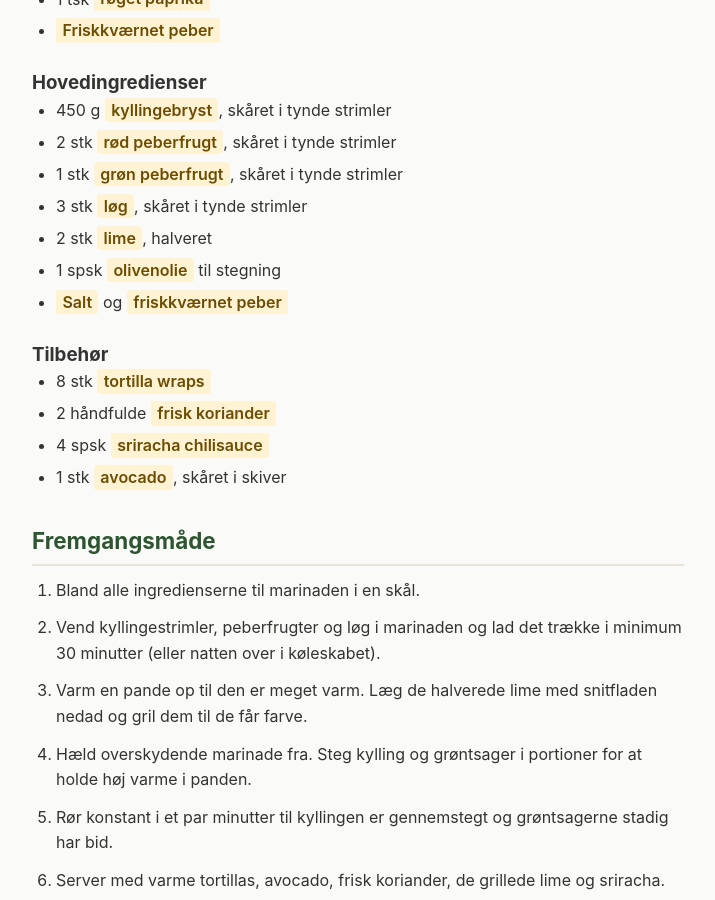
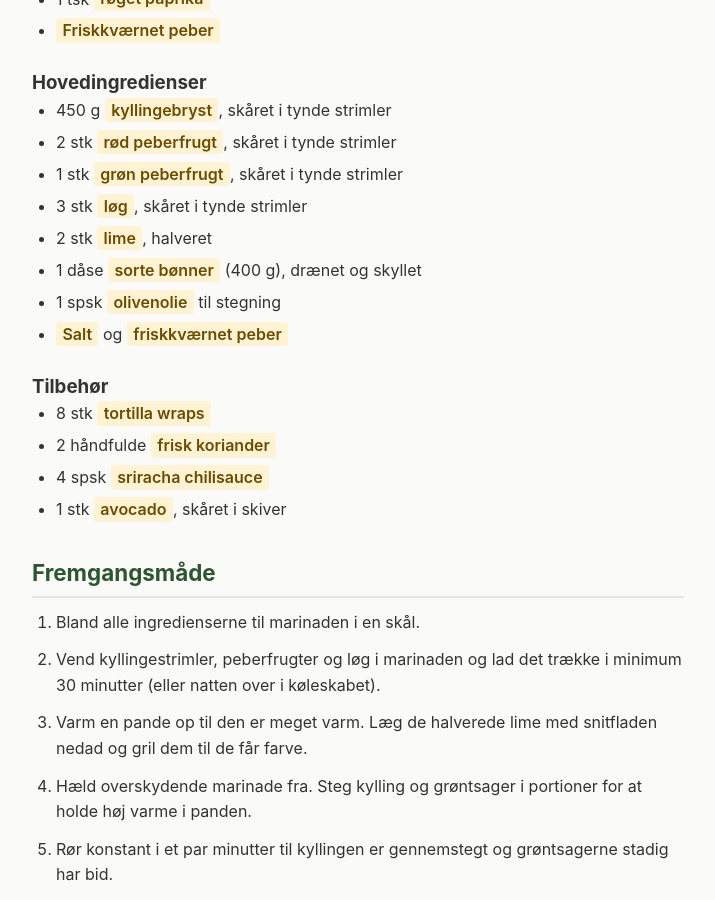
Before and after one commit to larsgam/FoodAI, a Jekyll site: the page built from Hverdagsmad/fajitas.md, in a window 1280 px wide and 900 px high, scrolled down 586 px. Shown: the whole window, without its empty margins (282-997 px from the left). Built offline with Jekyll 4.4.1, drawn with Linux system fonts in a browser that asks for light colours.

Commit message:
Tilføj sorte bønner til fajitas
Co-Authored-By: Claude Opus 4.6 <noreply@anthropic.com>

```diff
--- a/Hverdagsmad/fajitas.md
+++ b/Hverdagsmad/fajitas.md
@@ -26,6 +26,7 @@ Kilde: https://www.valdemarsro.dk/fajitas/
 - 1 stk `grøn peberfrugt`, skåret i tynde strimler
 - 3 stk `løg`, skåret i tynde strimler
 - 2 stk `lime`, halveret
+- 1 dåse `sorte bønner` (400 g), drænet og skyllet
 - 1 spsk `olivenolie` til stegning
 - `Salt` og `friskkværnet peber`
 
```
